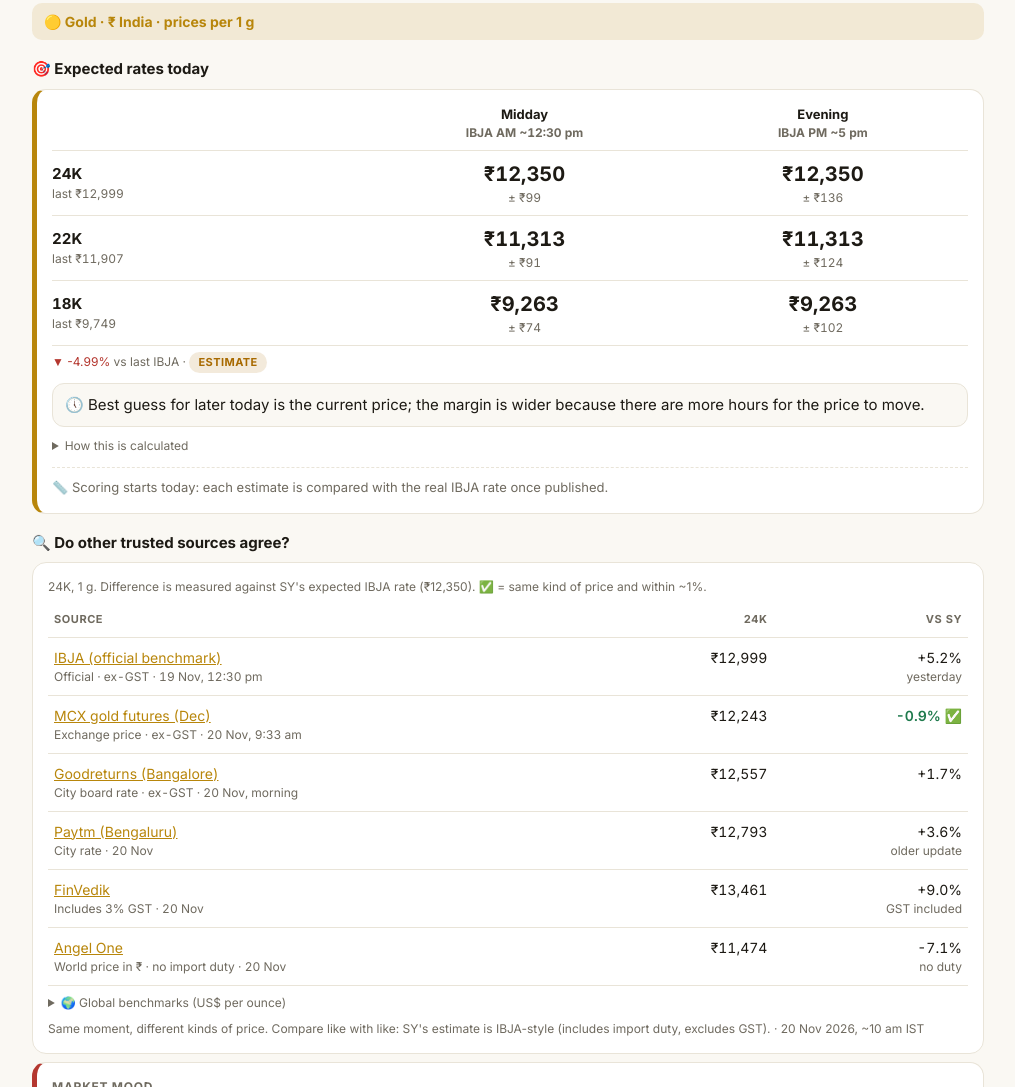
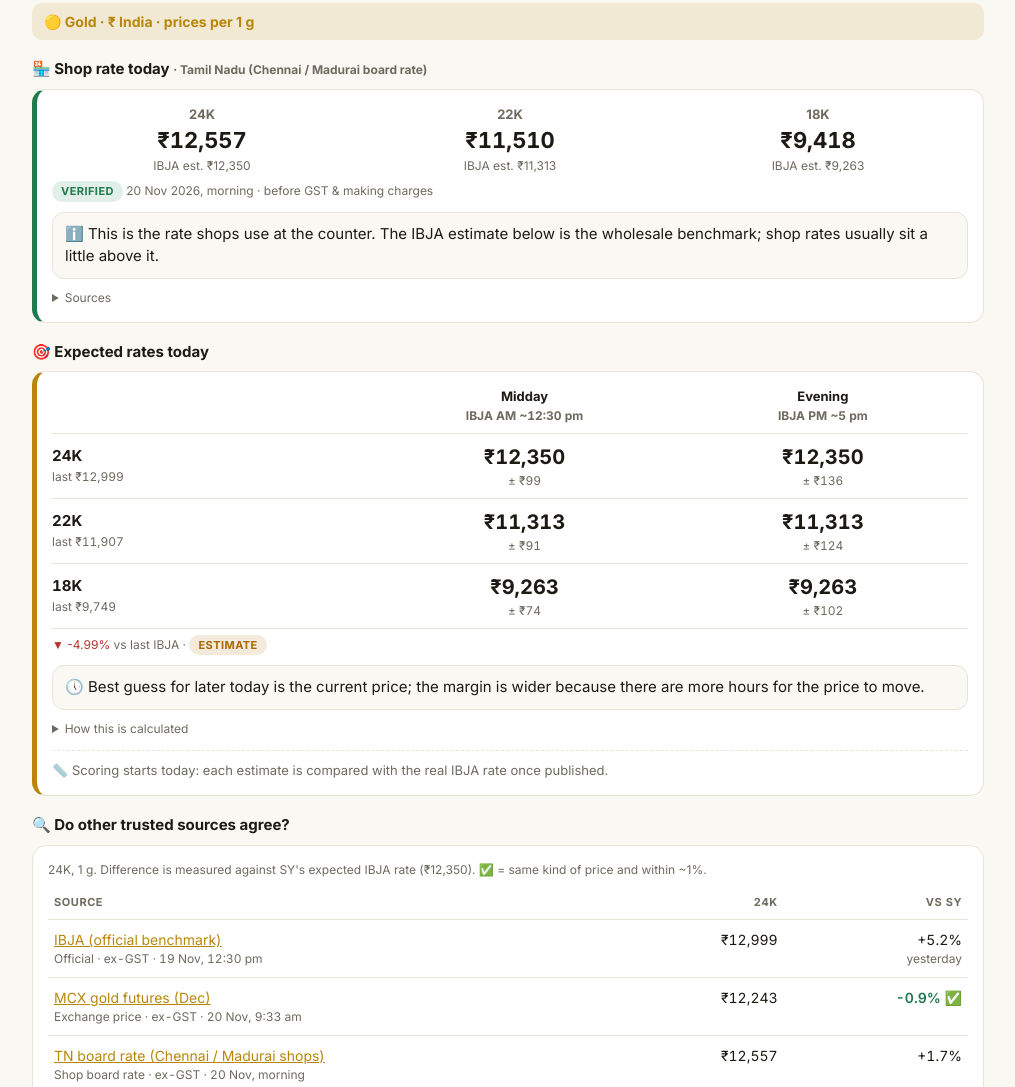
Before and after one commit to YukeshVanhelsing/YukeshVanhelsing.github.io, a plain HTML site: page index.html in a window 1280 px wide. Shown: the part 198-1285 px from the top of the page, without its empty margins (132-1147 px from the left). Drawn offline with Linux system fonts and the light colour scheme.

Commit message:
Shop board rate card, rupee amounts in world-vs-rupee split, auto-reload on new version
Co-Authored-By: Claude Opus 5.5 <noreply@anthropic.com>
Claude-Session: https://claude.ai/code/session_01STu1p6RjpM12WZvMcGgJT6

```diff
--- a/data.json
+++ b/data.json
@@ -439,11 +439,11 @@
     "flag": ""
    },
    {
-    "src": "Goodreturns (Bangalore)",
-    "kind": "City board rate · ex-GST",
+    "src": "TN board rate (Chennai / Madurai shops)",
+    "kind": "Shop board rate · ex-GST",
     "g24": 12557,
     "when": "20 Nov, morning",
-    "url": "https://www.goodreturns.in/gold-rates/bangalore.html",
+    "url": "https://www.goodreturns.in/news/gold-rate-crash-today-20-11-2026-rs-51200-24k-22k-18k-gold-price-chennai-bangalore-hyderabad-cities-1548441.html",
     "flag": ""
    },
    {
@@ -491,5 +491,76 @@
     "url": "https://rallies.ai/news/gold-set-for-worst-week-in-eight-months-as-firm-dollar-fed-hike-bets-weigh-17c788828354aa0b"
    }
   ]
+ },
+ "board": {
+  "region": "Tamil Nadu (Chennai / Madurai board rate)",
+  "asof": "20 Nov 2026, morning",
+  "status": "verified",
+  "g24": 12557,
+  "g22": 11510,
+  "g18": 9418,
+  "silver_g": 175,
+  "note": "Shop board rate set each morning by the jewellers' association; excludes 3% GST and making charges. Same figures shown by Jai Jewellers, Madurai, and Goodreturns (Chennai).",
+  "sources": [
+   {
+    "name": "Goodreturns: Chennai 22K ₹11,510, 8 g ₹92,080, silver ₹1,75,000/kg",
+    "url": "https://www.goodreturns.in/news/gold-rate-crash-today-20-11-2026-rs-51200-24k-22k-18k-gold-price-chennai-bangalore-hyderabad-cities-1548441.html"
+   },
+   {
+    "name": "The Hans India: Chennai 22K ₹1,15,100 per 10 g",
+    "url": "https://www.thehansindia.com/business/gold-and-silver-rates-today-20-nov-2026-slashes-in-bengaluru-and-chennai-check-gold-prices-of-18k-22k-24k-1143932"
+   },
+   {
+    "name": "Goodreturns Bangalore (same 24K/22K/18K)",
+    "url": "https://www.goodreturns.in/gold-rates/bangalore.html"
+   }
+  ]
+ },
+ "cities": {
+  "asof": "20 Nov 2026, morning",
+  "note": "Shop/website board rates; they vary by jeweller and usually exclude 3% GST and making charges. More cities are added at the 1:41 pm refresh.",
+  "sources": [
+   {
+    "name": "Goodreturns: Chennai 22K ₹11,510, 8 g ₹92,080, silver ₹1,75,000/kg",
+    "url": "https://www.goodreturns.in/news/gold-rate-crash-today-20-11-2026-rs-51200-24k-22k-18k-gold-price-chennai-bangalore-hyderabad-cities-1548441.html"
+   },
+   {
+    "name": "The Hans India: Chennai 22K ₹1,15,100 per 10 g",
+    "url": "https://www.thehansindia.com/business/gold-and-silver-rates-today-20-nov-2026-slashes-in-bengaluru-and-chennai-check-gold-prices-of-18k-22k-24k-1143932"
+   },
+   {
+    "name": "Goodreturns Bangalore (same 24K/22K/18K)",
+    "url": "https://www.goodreturns.in/gold-rates/bangalore.html"
+   }
+  ],
+  "rows": [
+   {
+    "region": "Tamil Nadu",
+    "city": "Chennai",
+    "g24": 12557,
+    "g22": 11510,
+    "g18": 9418,
+    "silver_kg": 175000,
+    "status": "verified"
+   },
+   {
+    "region": "Tamil Nadu",
+    "city": "Madurai",
+    "g24": null,
+    "g22": 11510,
+    "g18": null,
+    "silver_kg": 175000,
+    "status": "single source"
+   },
+   {
+    "region": "Karnataka",
+    "city": "Bangalore",
+    "g24": 12557,
+    "g22": 11510,
+    "g18": 9418,
+    "silver_kg": null,
+    "status": "single source"
+   }
+  ]
  }
 }
--- a/index.html
+++ b/index.html
@@ -100,6 +100,7 @@ details summary{cursor:pointer;font-size:12px;color:var(--muted);margin-top:8px}
   <div class="alertbar" id="alertBar" hidden onclick="location.hash='#tools'"></div>
 
 <section data-tab="today">
+  <div id="boardWrap" hidden><h3 class="sec">🏪 Shop rate today <span class="meta" id="boardSub"></span></h3><div class="card" id="board" style="border-left:5px solid var(--up)"></div></div>
   <div id="estWrap"><h3 class="sec" data-i18n="s_est">🎯 Expected rates today</h3>
   <div class="card" id="estimate" style="border-left:5px solid var(--gold)"></div>
   <h3 class="sec">🔍 Do other trusted sources agree?</h3><div class="card" id="xcheck"></div></div>
@@ -408,6 +409,11 @@ button.x{border:0;background:none;color:var(--muted);cursor:pointer;font-size:15
 .wv .bt{height:16px}.wv .bt>div.w{background:#3a5a8c}.wv .bt>div.i{background:var(--gold)}
 .wv b{font-size:17px;font-variant-numeric:tabular-nums}
 @media(max-width:420px){.wv{grid-template-columns:110px 1fr auto}}
+.bgrid{display:grid;grid-template-columns:repeat(3,1fr);gap:8px}.bgrid div{display:flex;flex-direction:column;align-items:center;text-align:center}
+.bgrid em{font-style:normal;font-weight:700;color:var(--muted);font-size:13px}.bgrid b{font-size:22px;font-variant-numeric:tabular-nums}
+.bar2{display:grid;grid-template-columns:1.3fr 1fr auto;gap:10px;align-items:center;padding:8px 0;border-bottom:1px solid var(--line)}
+.bar2 .bl{display:flex;flex-direction:column;font-weight:700;font-size:14px}.bar2 em{font-style:normal;font-weight:500;font-size:11px;color:var(--muted)}
+.bar2 .br{display:flex;flex-direction:column;align-items:flex-end}.bar2 .br b{font-size:17px;font-variant-numeric:tabular-nums}
 .tag{display:inline-block;font-size:11px;font-weight:700;padding:1px 7px;border-radius:6px;background:var(--goldsoft);color:var(--gold);margin-right:4px}
 .tag.s{background:var(--silversoft);color:var(--silver)} .tag.i{background:rgba(31,122,77,.12);color:var(--up)}
 </style>
@@ -481,7 +487,7 @@ function renderToday(){
     <div class="pr"><div class="nm">${esc(it.name)}</div><div class="vv">${fmtCur(it.cur,it.pg*k)}</div>
       <div class="sub"><span>${chg(it.m.change_pct)} ${it.inrPg?"· ≈ "+inr(it.inrPg*k)+" in rupees":""}</span>${badge(it.m.status)}</div></div>`).join("")
     + `<div class="meta" style="margin-top:6px">${S.mkt==="india"?"IBJA benchmark, excluding 3% GST and making charges.":"Global spot price, converted at USD-INR ₹"+D.fx.usd_inr.toFixed(2)+"."} <a href="#prices">Details & sources →</a></div>`;
-  renderXcheck();
+  renderXcheck(); renderBoard();
   const eb=estimateBlock(); document.getElementById("estWrap").style.display=eb?"":"none"; document.getElementById("estimate").innerHTML=eb;
   document.getElementById("todayRange").innerHTML = rangeRows(1) + `<div class="meta" style="margin-top:6px"><a href="#outlook">1-week range →</a></div>`;
   const hl=(D.highlights||[]).filter(h=>!h.metal||h.metal==="Both"||h.metal===metalName()||(h.metal==="India"&&S.mkt==="india"));
@@ -520,6 +526,20 @@ function renderWvI(){
     + bar("₹ India (IBJA)",india,"i",ES?"expected today":"last official")
     + `<div class="ol tot"><span>India costs more by</span><b>${inr(gap*k)} (${gp.toFixed(1)}%)</b></div>
        <div class="meta">${g?"24K":"Silver 999"}, ${esc(unitName())}. The gap is mainly India's import duty and taxes on bullion plus local dealer premium; GST (3%) is extra on top. The rupee rate also matters: a weaker rupee makes both bars taller.</div>`;
+}
+
+
+function renderBoard(){
+  const B=D.board, w=document.getElementById("boardWrap"); if(!w) return;
+  if(!B||S.mkt!=="india"){ w.hidden=true; return; } w.hidden=false;
+  const k=S.unit*(S.gst?1.03:1), f=v=>inr(v*k, v*k<100?2:0);
+  const E=D.india_estimate, ES=E&&(E.am||E);
+  document.getElementById("boardSub").textContent="· "+B.region;
+  const rows = S.metal==="gold" ? [["24K",B.g24,ES&&ES.gold_999_10g/10],["22K",B.g22,ES&&ES.gold_916_10g/10],["18K",B.g18,ES&&ES.gold_750_10g/10]] : [["Silver",B.silver_g,ES&&ES.silver_999_kg/1000]];
+  document.getElementById("board").innerHTML = `<div class="bgrid">${rows.filter(r=>r[1]).map(([n,v,ib])=>`<div><em>${n}</em><b>${f(v)}</b>${ib?`<span class="meta">IBJA est. ${f(ib)}</span>`:""}</div>`).join("")}</div>
+    <div class="meta" style="margin-top:6px">${badge(B.status)} ${esc(B.asof)}${S.gst?" · incl. 3% GST":" · before GST & making charges"}</div>
+    <div class="gtip">ℹ️ This is the rate shops use at the counter. The IBJA estimate below is the wholesale benchmark; shop rates usually sit a little above it${S.metal==="silver"?", and much higher for silver":""}.</div>
+    <details><summary class="meta">Sources</summary><div class="src">${esc(B.note)}</div>${links(B.sources)}</details>`;
 }
 
 // ---------- PRICES ----------
@@ -694,7 +714,7 @@ window.addEventListener("beforeinstallprompt",e=>{e.preventDefault();deferredPro
 document.getElementById("install").onclick=async()=>{ if(!deferredPrompt) return; deferredPrompt.prompt(); await deferredPrompt.userChoice; deferredPrompt=null; document.getElementById("install").hidden=true; };
 document.getElementById("share").onclick=async()=>{ const data={title:"SY · Gold & Silver Live",text:"Verified daily gold & silver rates (24K/22K/18K, silver), ranges and news",url:location.href.split("#")[0]};
   try{ if(navigator.share) await navigator.share(data); else { await navigator.clipboard.writeText(data.url); alert("Link copied"); } }catch(e){} };
-if("serviceWorker" in navigator) navigator.serviceWorker.register("sw.js").catch(()=>{});
+if("serviceWorker" in navigator){ navigator.serviceWorker.register("sw.js").then(r=>{ try{ r.update(); }catch(e){} }).catch(()=>{}); let _rl=false; navigator.serviceWorker.addEventListener("controllerchange",()=>{ if(_rl) return; _rl=true; location.reload(); }); }
 showTab(); load(); loadHist(); setInterval(load,5*60*1000);
 </script>
 <script>
@@ -825,10 +845,16 @@ function renderSplit(){
   const g=D.gold.india, el=$("split"); if(!el) return;
   if(!g.spot_at_fix_usd||!g.fx_at_fix){ el.parentElement.hidden=true; return; }
   el.parentElement.hidden=false;
-  const sp=(D.gold.intl.usd_oz/g.spot_at_fix_usd-1)*100, fx=(D.fx.usd_inr/g.fx_at_fix-1)*100, tot=((1+sp/100)*(1+fx/100)-1)*100;
-  const bar=(v,lab)=>`<div class="bar"><span>${lab}</span><div class="bt mid"><div class="${v<0?'neg':'pos'}" style="width:${Math.min(50,Math.abs(v)*12)}%;${v<0?'right:50%':'left:50%'}"></div></div><b class="${v<0?'down':'up'}">${v>=0?'+':''}${v.toFixed(2)}%</b></div>`;
-  el.innerHTML=bar(sp,"🌍 "+T("intl_gold")+" ($)")+bar(fx,"💱 "+T("rupee_eff"))+bar(tot,"₹ "+T("india_net"))
-    +`<div class="meta">${T("split_note")}</div>`;
+  const k=S.unit, base=(S.metal==="gold"?g.p999_10g/10:D.silver.india.p999_kg/1000)*k;
+  const sp0=S.metal==="gold"?g.spot_at_fix_usd:D.silver.india.spot_at_fix_usd, sp1=S.metal==="gold"?D.gold.intl.usd_oz:D.silver.intl.usd_oz;
+  const sp=(sp1/sp0-1)*100, fx=(D.fx.usd_inr/g.fx_at_fix-1)*100, tot=((1+sp/100)*(1+fx/100)-1)*100;
+  const rsW=base*sp/100, rsF=base*(1+sp/100)*fx/100, rsT=base*tot/100;
+  const sgn=v=>(v>=0?"+":"−")+inr(Math.abs(v));
+  const bar=(v,r,lab,sub)=>`<div class="bar2"><div class="bl"><span>${lab}</span><em>${sub}</em></div><div class="bt mid"><div class="${v<0?'neg':'pos'}" style="width:${Math.min(50,Math.abs(v)*10)}%;${v<0?'right:50%':'left:50%'}"></div></div><div class="br ${v<0?'down':'up'}"><b>${sgn(r)}</b><em>${v>=0?'+':''}${v.toFixed(2)}%</em></div></div>`;
+  el.innerHTML=bar(sp,rsW,"🌍 "+T("intl_gold"),`$${sp0.toLocaleString("en-US")} → $${sp1.toLocaleString("en-US")}/oz`)
+    +bar(fx,rsF,"💱 "+T("rupee_eff"),`₹${g.fx_at_fix.toFixed(2)} → ₹${D.fx.usd_inr.toFixed(2)} per $`)
+    +bar(tot,rsT,"₹ "+T("india_net"),`${inr(base)} → ${inr(base+rsT)}`)
+    +`<div class="meta">${S.metal==="gold"?"24K":"Silver"}, ${esc(unitName())}, since the last IBJA rate (${esc(g.session+", "+g.date)}). ${T("split_note")}</div>`;
 }
 
 // ---- LEARN
--- a/sw.js
+++ b/sw.js
@@ -1,5 +1,5 @@
 // SY service worker: app shell cached for offline use; data always fetched fresh (falls back to last copy offline).
-const SHELL = "sy-shell-v4";
+const SHELL = "sy-shell-v5";
 const FILES = ["./", "index.html", "manifest.webmanifest", "vendor/chart.umd.min.js",
   "icons/icon-192.png", "icons/icon-512.png", "icons/favicon-48.png"];
 self.addEventListener("install", e => { e.waitUntil(caches.open(SHELL).then(c => c.addAll(FILES))); self.skipWaiting(); });
```
